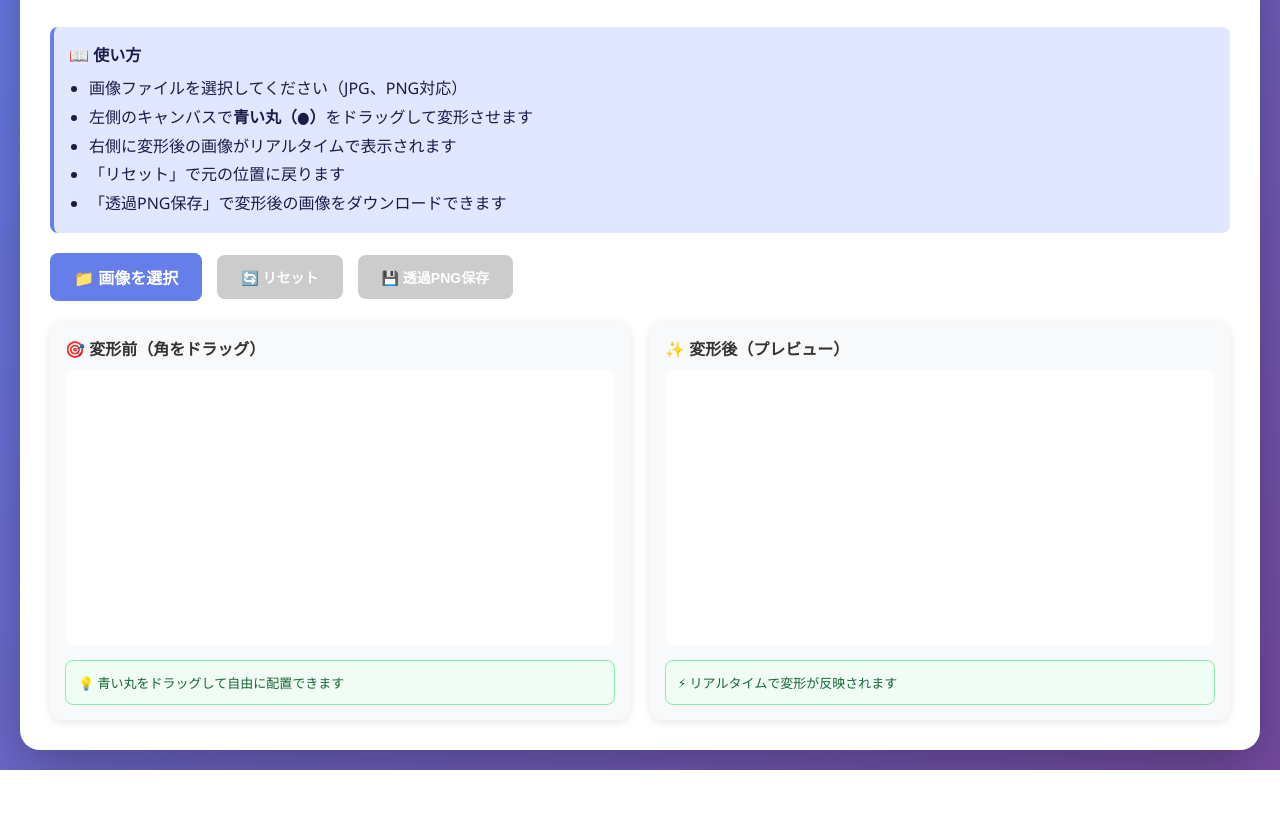
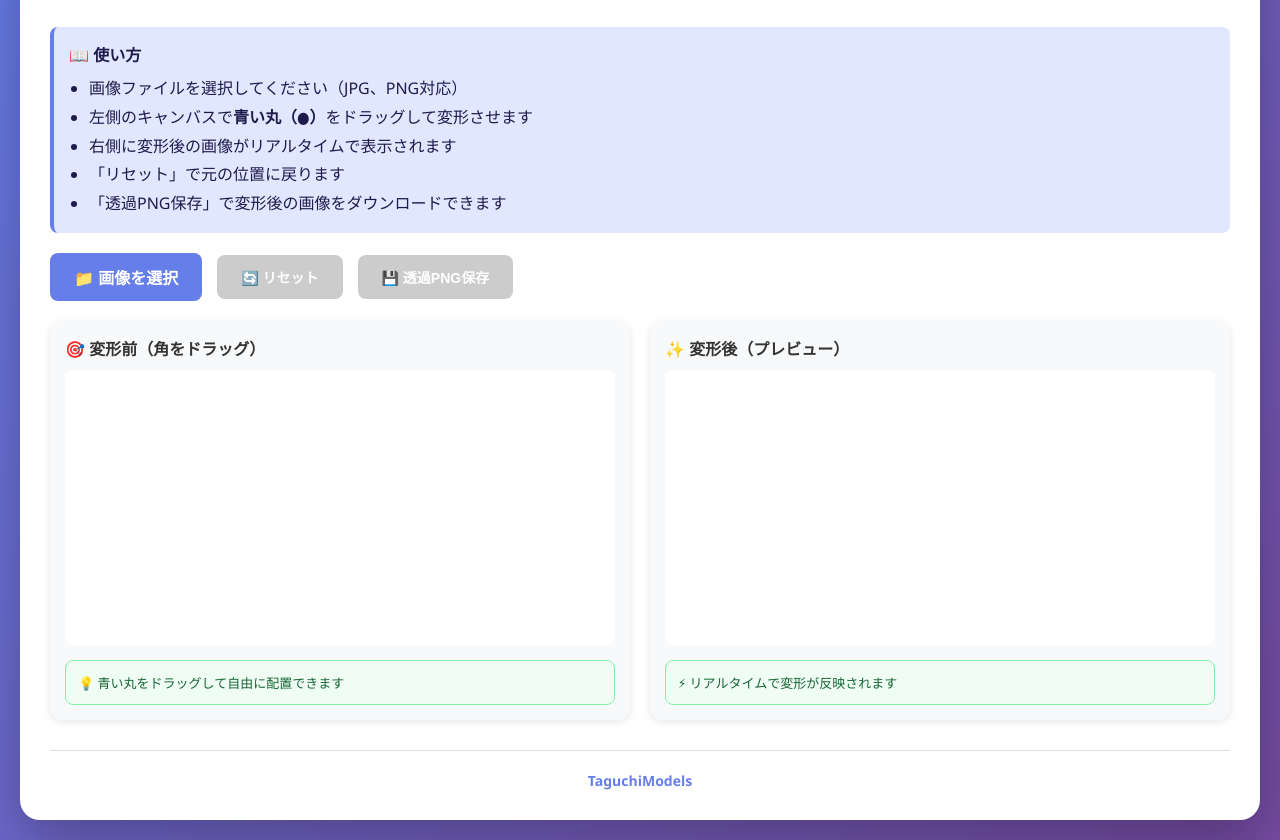
Before and after one commit to TaguchiModels/perspective_transform, a plain HTML site: page index.html in a window 1280 px wide. Shown: the part 123-963 px from the top of the page. Before the commit the page ends 893 px from the top, so only its background shows below. Drawn offline with Linux system fonts and the light colour scheme.

Commit message:
Update index.html
footer add

```diff
--- a/index.html
+++ b/index.html
@@ -173,6 +173,27 @@
                 grid-template-columns: 1fr;
             }
         }
+
+
+        .footer {
+            margin-top: 30px;
+            padding-top: 20px;
+            border-top: 1px solid #ddd;
+            text-align: center;
+            color: #666;
+            font-size: 14px;
+        }
+
+        .footer a {
+            color: #667eea;
+            text-decoration: none;
+            font-weight: 600;
+        }
+
+        .footer a:hover {
+            text-decoration: underline;
+        }
+
     </style>
 </head>
 <body>
@@ -216,6 +237,13 @@
                 </div>
             </div>
         </div>
+
+        <footer class="footer">
+            <a href="https://github.com/TaguchiModels/perspective_transform/tree/main" target="_blank" rel="noopener noreferrer">
+                TaguchiModels
+            </a>
+        </footer>
+
     </div>
 
     <script>
```
